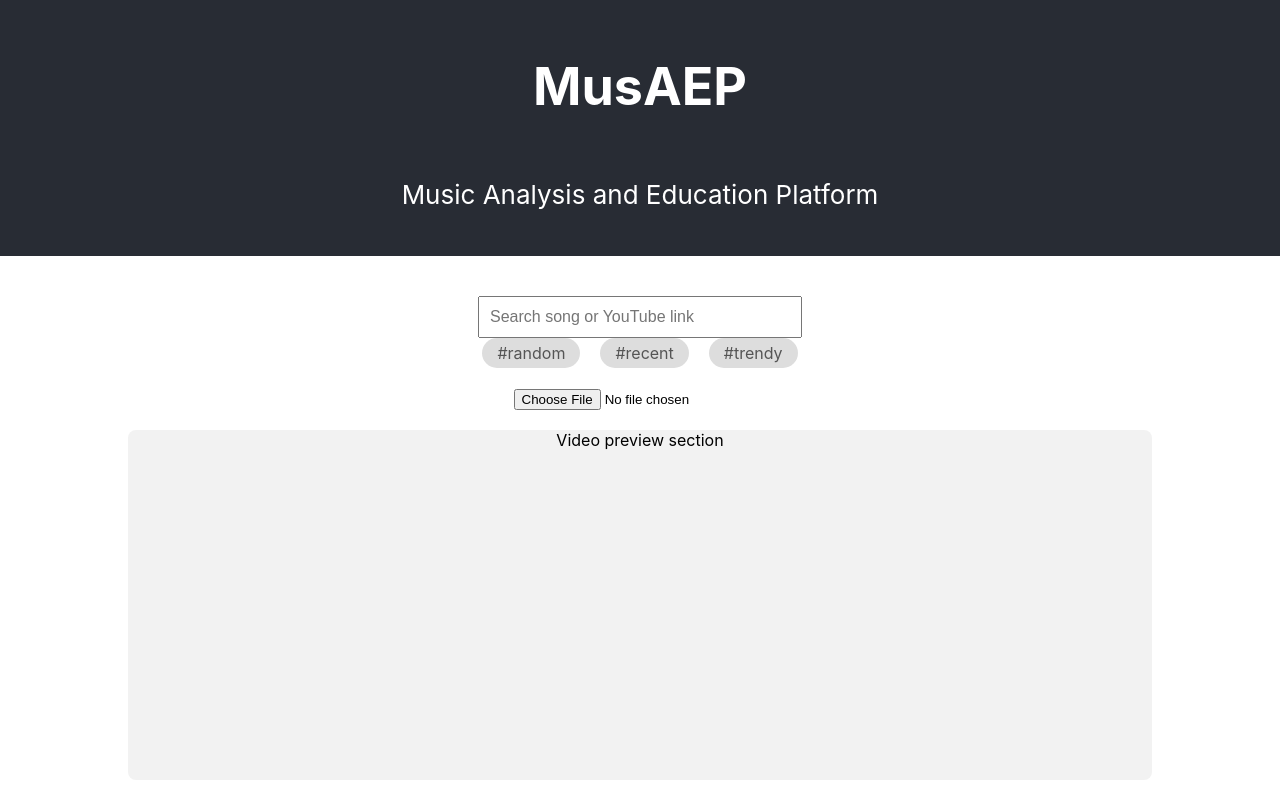
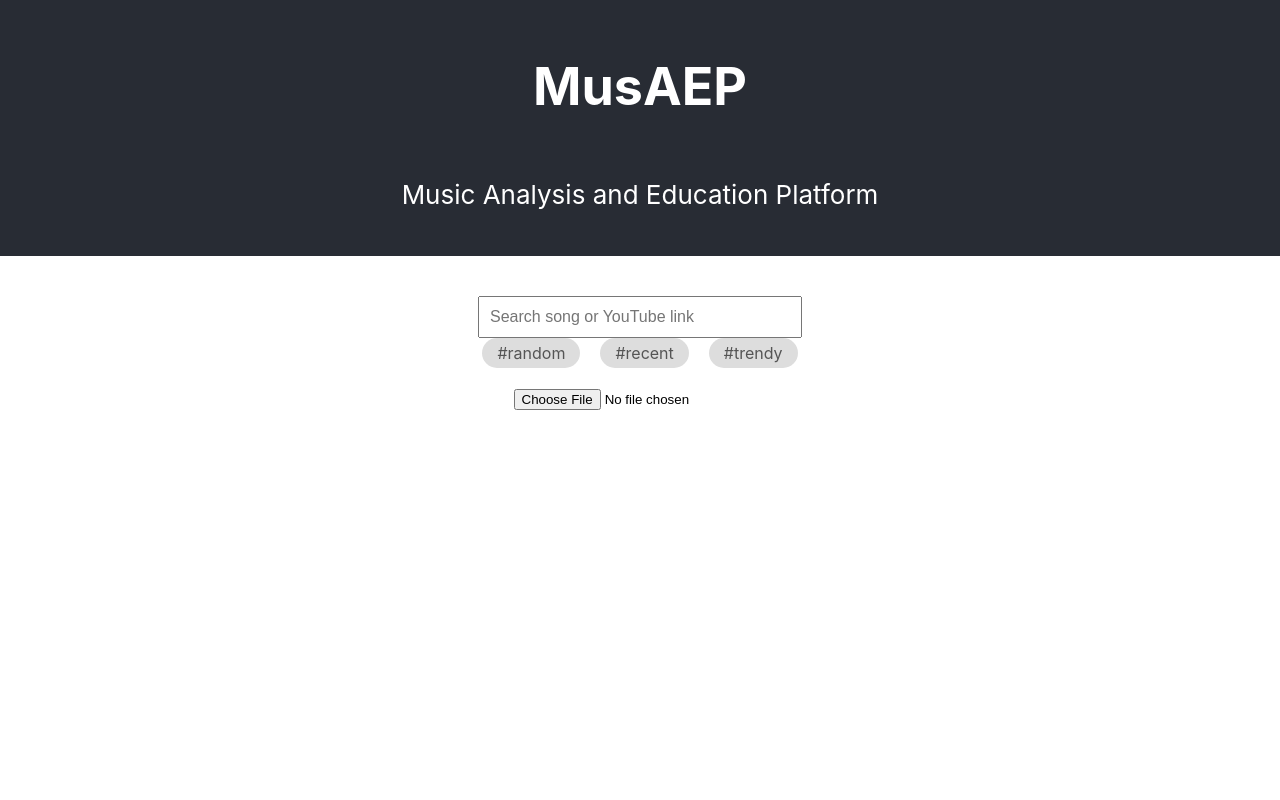
Before and after one commit to Byungjin-Kim/MusAEP, a React (Create React App) app in the folder music_front/: page / in a window 1280 px wide. Built offline with nearby package versions, Linux system fonts and the light colour scheme.

Commit message:
erased preview video section

```diff
--- a/music_front/src/App.tsx
+++ b/music_front/src/App.tsx
@@ -74,12 +74,6 @@ const App: React.FC = () => {
         />
         {file && <p>File ready for analysis: {file.name}</p>}
       </div>
-
-      <div className="video-preview">
-        <p>Video preview section</p>
-        {/* Video preview section */}
-      </div>
-
     </div>
   );
 }
```
